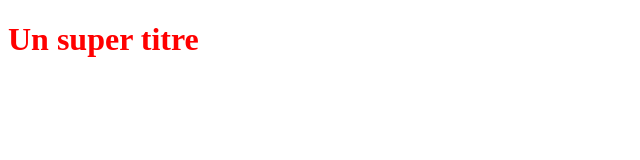
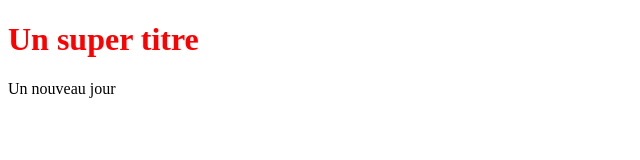
Before and after one commit to HopeEdwige/openclassrooms, a plain HTML site: page index.html in a window 1280 px wide. Shown: the whole page, without its empty margins (0-640 px from the left). Drawn offline with Linux system fonts and the light colour scheme.

Commit message:
Ajout du paragraphe p et de git configuration

```diff
--- a/index.html
+++ b/index.html
@@ -6,5 +6,7 @@
 </head>
 <body>
    <h1>Un super titre</h1>
+
+   <p>Un nouveau jour</p>
 </body>
 </html>
```
Also changed, not shown: git-configuration.txt (added).
